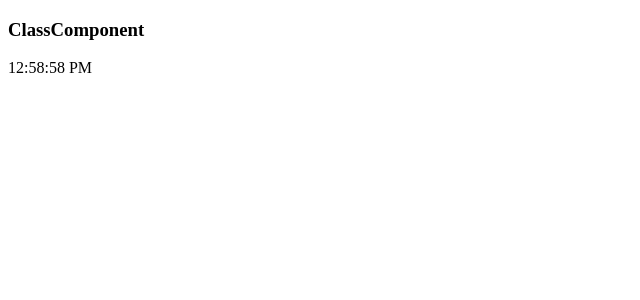
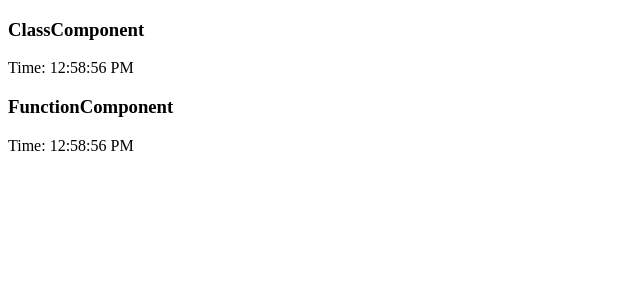
Before and after one commit to sevenduan/StudyReact, a React app in the folder my-app/: page / in a window 1280 px wide. Shown: the top 300 px of the page, without its empty margins (0-640 px from the left). Built offline with nearby package versions, Linux system fonts and the light colour scheme.

Commit message:
learn function component.

```diff
--- a/my-app/src/App.js
+++ b/my-app/src/App.js
@@ -1,10 +1,11 @@
 import React from "react";
 import ClassComponent from "./Pages/ClassComponent";
+import FunctionComponent from "./Pages/FunctionComponent";
 
 function App(){
     return <div className="App">
         <ClassComponent></ClassComponent>
-
+        <FunctionComponent></FunctionComponent>
     </div>
 }
 
--- a/my-app/src/Pages/ClassComponent.js
+++ b/my-app/src/Pages/ClassComponent.js
@@ -17,7 +17,7 @@ export default class ClassComponent extends Component {
             this.setState({
                 date: new Date()
             })
-        })
+        }, 1000)
     }
     //unmout
     componentWillUnmount(){
@@ -29,7 +29,7 @@ export default class ClassComponent extends Component {
         return (
             <div>
                 <h3>ClassComponent</h3>
-                <p>{date.toLocaleTimeString()}</p>
+                <p>Time: {date.toLocaleTimeString()}</p>
             </div>
         )
     }
--- /dev/null
+++ b/my-app/src/Pages/FunctionComponent.js
@@ -0,0 +1,23 @@
+//rfch
+import React, {useState, useEffect} from 'react';
+
+export default function FunctionComponent(props) {
+    //useState
+    const [date, setstate] = useState(new Date());
+
+    // = componentDidMount, ComponentDidUpdate, componentWillUnmount
+    useEffect(()=>{
+        console.log('use effect'); //sy-log
+        const timer = setInterval(() => {
+            setstate(new Date());
+        }, 1000);
+        return () => clearInterval(timer);
+    },[])
+
+    return (
+        <div>
+            <h3>FunctionComponent</h3>
+            <p>Time: {date.toLocaleTimeString()}</p>
+        </div>
+    );
+}
```
